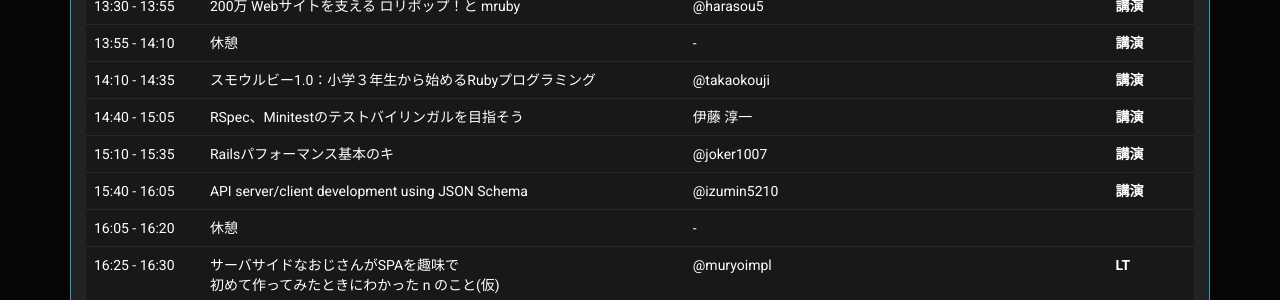
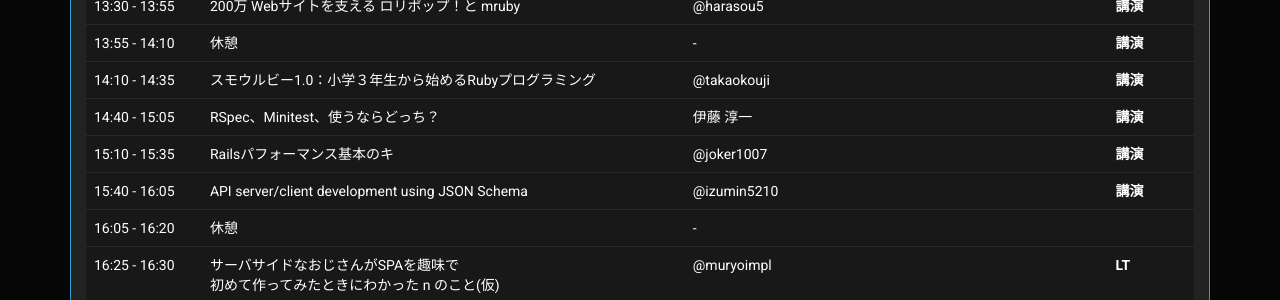
Before and after one commit to rubykansai/kansai06, a Jekyll site: the page built from index.html, in a window 1280 px wide and 900 px high, scrolled down 1676 px. Shown: the part 151-451 px from the top of the window. Built offline with Jekyll 4.4.1, drawn with Linux system fonts in a browser that asks for light colours; nearby versions of some CDN libraries.

Commit message:
Update index.html

```diff
--- a/index.html
+++ b/index.html
@@ -141,7 +141,7 @@ title:  Overview
             </tr>
             <tr>
               <td>14:40 - 15:05</td>
-              <td>RSpec、Minitestのテストバイリンガルを目指そう</td>
+              <td>RSpec、Minitest、使うならどっち？</td>
               <td>伊藤 淳一</td>
               <th>講演</th>
             </tr>
```
